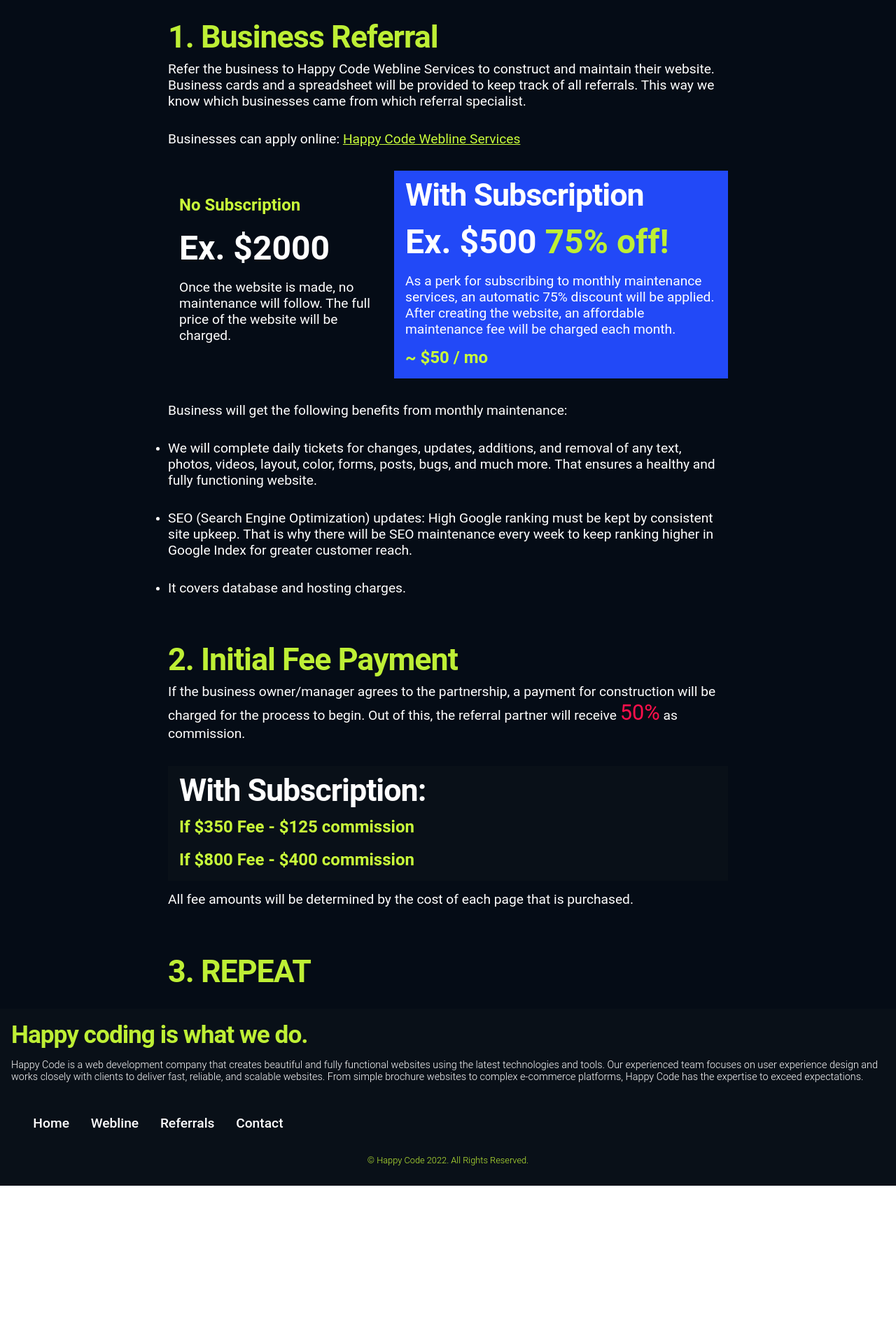
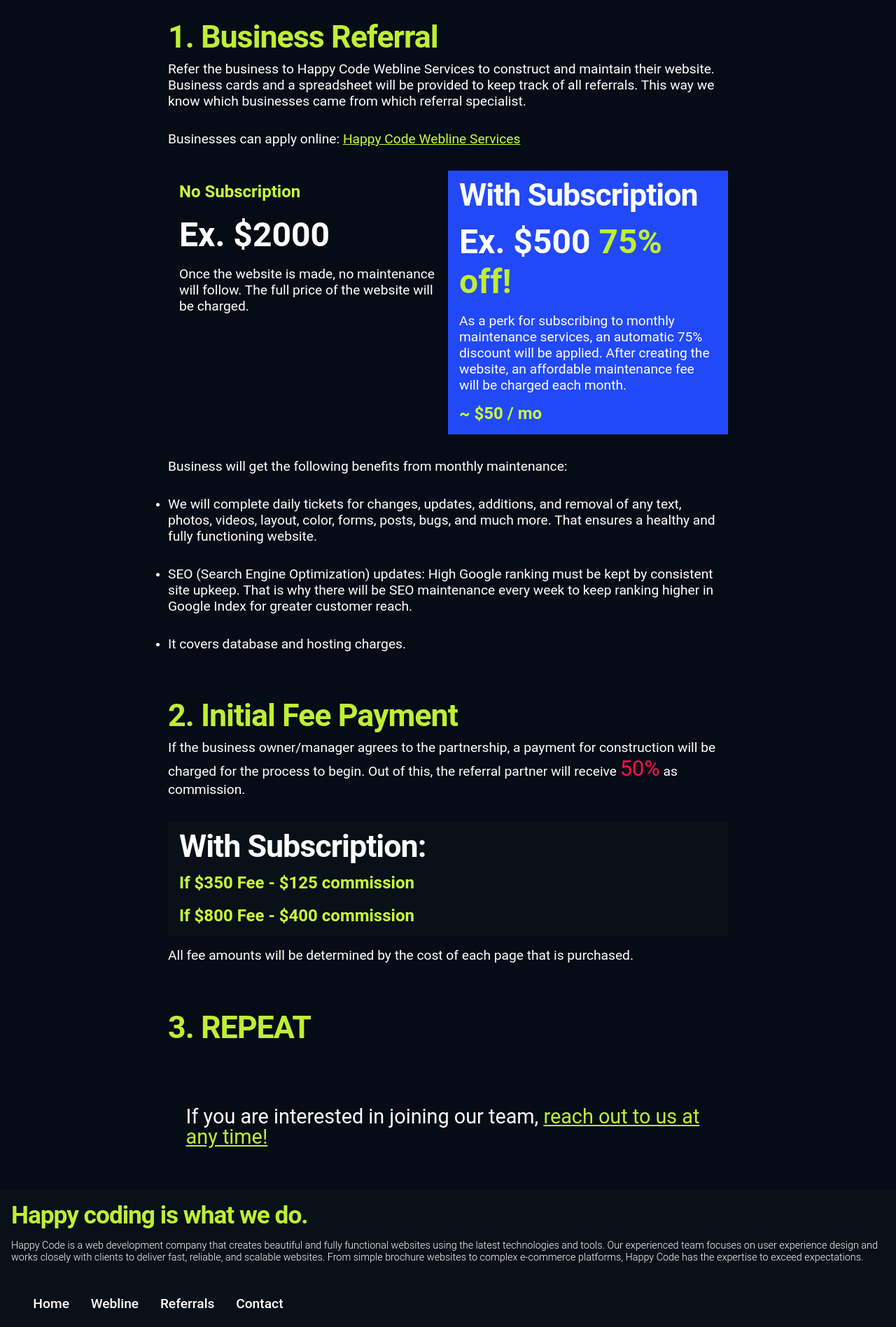
Before and after one commit to happycode-git/happycode-main, a React (Create React App) app: page /referrals in a window 1280 px wide. Shown: the part 517-2414 px from the top of the page at 70% size. Before the commit the page ends 2212 px from the top, so only its background shows below. Built offline with nearby package versions, Linux system fonts and the light colour scheme.

Commit message:
Apr152023v2

```diff
--- a/src/App.css
+++ b/src/App.css
@@ -119,6 +119,10 @@
     width: 100vw;
     margin: 0 auto;
   }
+  .stack {
+    display: grid;
+    grid-template-columns: 1fr;
+  }
 }
 
 @media only screen and (min-width: 600px) {
@@ -131,11 +135,15 @@
   .one-div {
     width: 85vw !important;
   }
+
 }
 
 @media only screen and (min-width: 1000px) {
   .one-div {
     width: 75vw !important;
+  }
+  .stack {
+    grid-template-columns: 1fr 1fr;
   }
 }
 
--- a/src/COMPONENTS/MEMBERS/ProjectOutline.js
+++ b/src/COMPONENTS/MEMBERS/ProjectOutline.js
@@ -16,11 +16,13 @@
 export default function AdminOutline() {
     const user = useSelector((state) => state.user.value)
     const project = useSelector((state) => state.project.value)
-    const pages = useSelector((state) => state.outline.value)
+    const outline = useSelector((state) => state.outline.value)
     const dispatch = useDispatch()
     const navigate = useNavigate()
 
     const [chosenPageID, setChosenPageID] = useState("")
+    const [pages, setPages] = useState([])
+    const [total, setTotal] = useState(0)
 
     const updateOutlineHere = () => {
         dispatch(setLoadingState(true))
@@ -38,6 +40,18 @@
         }
         updateOutline(user.id, project.id, newArr)
             .then(() => {
+                getOutline(user.id, project.id, dispatch)
+                    .then(() => {
+                        for (var i in outline) {
+                            var temp = 0
+                            for (var i in outline) {
+                                const comp = outline[i]
+                                temp += parseInt(comp.Price)
+                            }
+                        }
+                        setTotal(temp)
+                        setPages(outline)
+                    })
                 dispatch(setOutlineState(newArr))
                 dispatch(setLoadingState(false))
                 dispatch(setConfirmationState(true))
@@ -62,12 +76,13 @@
             return
         }
         window.scrollTo(0, 0)
-        getOutline(user.id, project.id, dispatch)
-            .then(() => {
-                for (var i in pages) {
-                    document.querySelector(`#taInfo${i}`).value = pages[i].Info.replaceAll("jjj", "\n")
-                }
-            })
+        getOutline(user.id, project.id, dispatch, setPages, setTotal)
+        // getOutline(user.id, project.id, dispatch)
+        //     .then(() => {
+        //         for (var i in pages) {
+        //             document.querySelector(`#taInfo${i}`).value = pages[i].Info.replaceAll("jjj", "\n")
+        //         }
+        //     })
     }, [])
 
     return (
@@ -94,11 +109,13 @@
                                     <p>{page.Details}</p>
                                     <div>
                                         <h4>Details</h4>
-                                        <textarea id={`taInfo${i}`} className='shopper-ta' placeholder='Enter all information describing the structure and content of this page. Everything here will determine the construction of the page.'></textarea>
+                                        <textarea id={`taInfo${i}`} className='shopper-ta' placeholder='Enter all information describing the structure and content of this page. Everything here will determine the construction of the page.'>
+                                            {page.Info.replaceAll("jjj", "\n")}
+                                        </textarea>
                                         {/* <textarea id={`taRequests${i}`} className='shopper-ta' placeholder='Enter any extra requests for ideas aside from the details given above.'></textarea> */}
                                         {
                                             page.id == chosenPageID ?
-                                            <a href={project.DropboxURL} target="_blank" className='shopper-dropbox'>Dropbox</a> : <p></p>
+                                                <a href={project.DropboxURL} target="_blank" className='shopper-dropbox'>Dropbox</a> : <p></p>
                                         }
                                     </div>
                                 </div>
--- a/src/COMPONENTS/Referrals.js
+++ b/src/COMPONENTS/Referrals.js
@@ -10,7 +10,6 @@
 import { useNavigate } from 'react-router-dom';
 import { setLoadingState } from '../REDUX/REDUCERS/LoadingSlice'
 //
-import pdf1 from '../PHOTOS/Referral-Program-Flow.png'
 
 export default function Webline() {
     const dispatch = useDispatch();
@@ -50,7 +49,7 @@
                     Businesses can apply online: <a className='webline-link' href="https://wearehappycode.com/webline">Happy Code Webline Services</a>
                 </p>
                 <br />
-                <div className='flex-around'>
+                <div className='stack'>
                     <div className='padding'>
                         <h4>No Subscription</h4>
                         <br />
@@ -115,6 +114,13 @@
             </div>
             <br />
 
+            <div className='webline-panel2'>
+                <h2>
+                    If you are interested in joining our team, <a className='yellow' href="/contact">reach out to us at any time!</a>
+                </h2>
+            </div>
+
+
             <Footer />
         </div>
     )
--- a/src/firebase.js
+++ b/src/firebase.js
@@ -248,6 +248,7 @@
       Info: snap.Info,
       Price: snap.Price
     }
+    console.log(comp)
     outlineComps.push(comp)
   });
   dispatch(setOutlineState(outlineComps))
```
